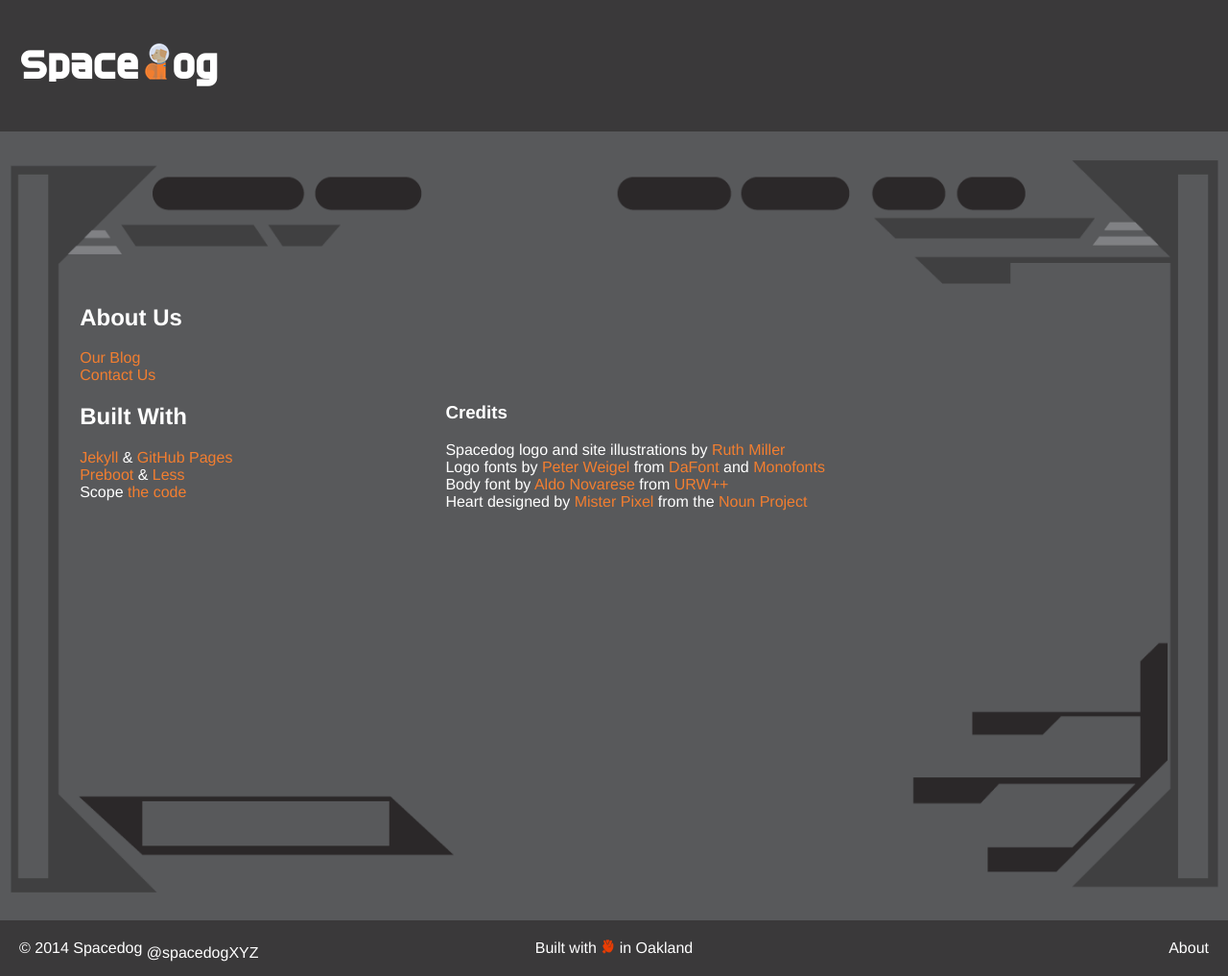
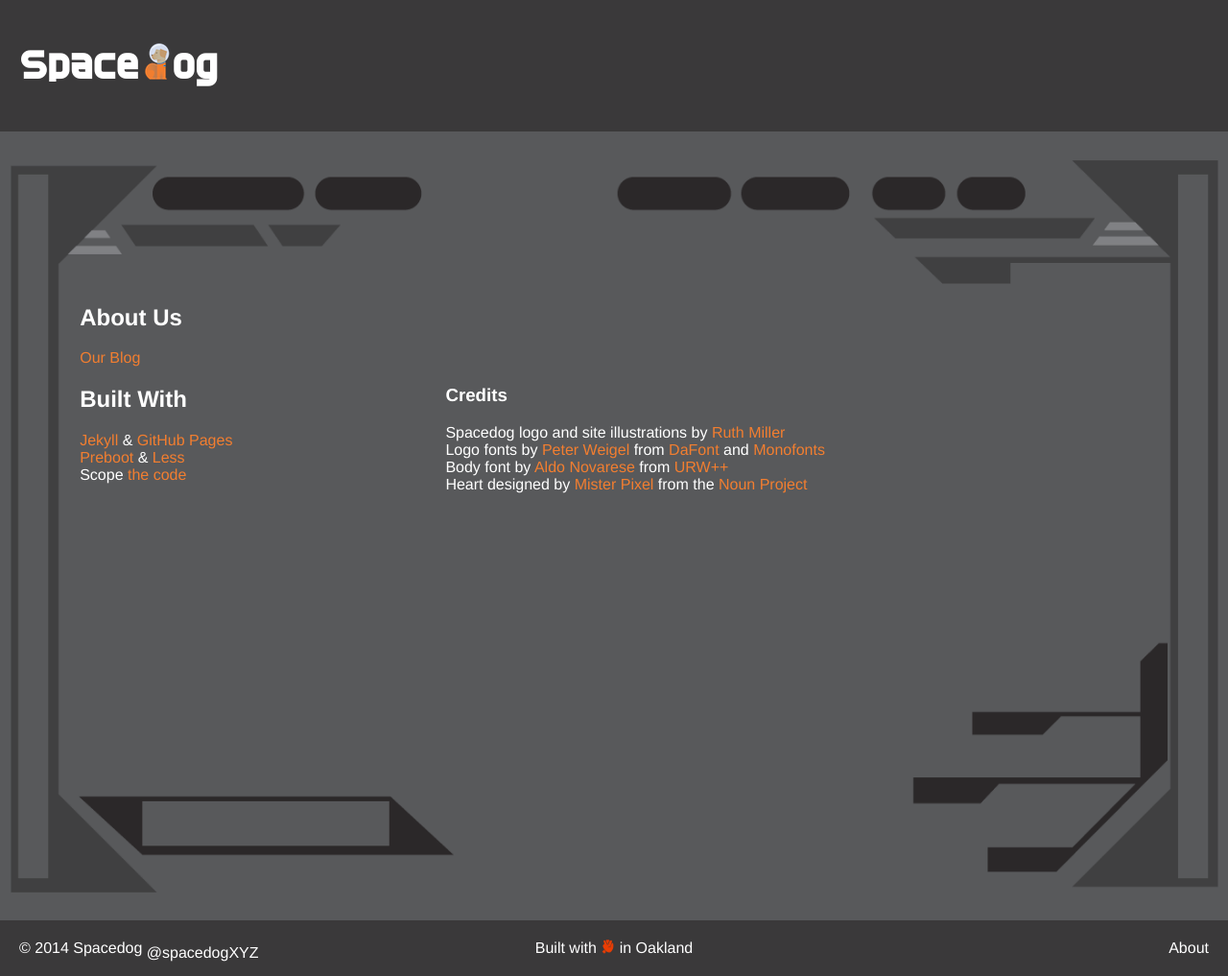
Before and after one commit to spacedogXYZ/spacedogXYZ, a Jekyll site: the page built from about.html, in a window 1280 px wide. Shown: the whole page at 96% size. Built offline with Jekyll 4.4.1, drawn with Linux system fonts in a browser that asks for light colours; nearby versions of some CDN libraries; comment, search, counter and statistics services are not loaded.

Commit message:
delay blastoff, not ready yet

```diff
--- a/about.html
+++ b/about.html
@@ -9,7 +9,7 @@
       <h2>About Us</h2>
       <ul>
         <li><a href="/blog">Our Blog</a><li>
-        <li><a href="/blastoff">Contact Us</a><li>
+        <!-- <li><a href="/blastoff">Contact Us</a><li> -->
       </ul>
     </div>
 
```
